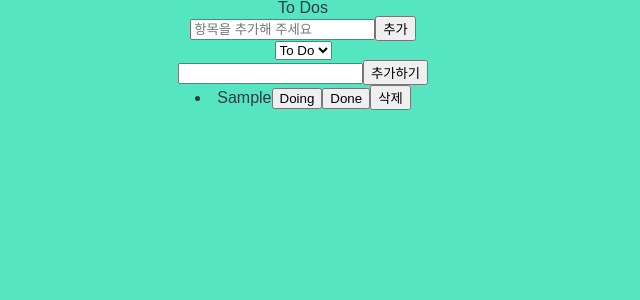
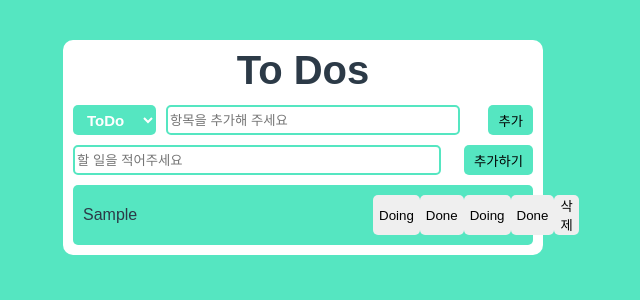
Before and after one commit to tea-hkim/react_master_class, a React (Create React App) app: page / in a window 1280 px wide. Both pictures are taken after typing "Sample" into the empty fields and a click on the button "추가하기". Shown: the top 300 px of the page, without its empty margins (337-977 px from the left). Built offline with nearby package versions, Linux system fonts and the light colour scheme.

Commit message:
feat Add category addition button

```diff
--- a/src/atoms.tsx
+++ b/src/atoms.tsx
@@ -1,15 +1,9 @@
 import { atom, selector } from "recoil";
-
-export enum Categories {
-  "ToDo" = "Todo",
-  "Doing" = "Doing",
-  "Done" = "Done",
-}
 
 export interface IToDo {
   text: string;
   id: number;
-  category: Categories;
+  category: string;
 }
 
 export const toDoState = atom<IToDo[]>({
@@ -26,12 +20,12 @@ export const toDoSelector = selector({
   },
 });
 
-export const categoryState = atom<Categories>({
+export const categoryState = atom({
   key: "categoryState",
-  default: Categories.ToDo,
+  default: "ToDo",
 });
 
 export const categoryListState = atom({
   key: "categoryList",
-  default: [Categories.ToDo, Categories.Doing, Categories.Done],
+  default: ["ToDo", "Doing", "Done"],
 });
--- a/src/components/Category.tsx
+++ b/src/components/Category.tsx
@@ -1,26 +1,67 @@
 import React from "react";
+import { useForm } from "react-hook-form";
 import { useRecoilState } from "recoil";
-import { Categories, categoryState } from "../atoms";
+import styled from "styled-components";
+import { categoryListState, categoryState } from "../atoms";
+import { FormBox } from "./CreateToDo";
+
+const SelectBox = styled.select`
+  border: none;
+  cursor: pointer;
+  border-radius: 5px;
+  padding: 0 10px;
+  height: 30px;
+  background-color: #55e6c1;
+  color: white;
+  font-weight: 700;
+  font-size: 15px;
+  margin-right: 10px;
+  &:hover {
+    background-color: #79bde4;
+  }
+  option {
+    background-color: white;
+    font-size: 15px;
+    color: #79bde4;
+    font-weight: 700;
+  }
+`;
+const CategoryBox = styled.div`
+  display: flex;
+  width: 100%;
+`;
+interface IForm {
+  newCate: string;
+}
 
 function Category() {
   const [category, setCategory] = useRecoilState(categoryState);
+  const [categoryList, setCategoryList] = useRecoilState(categoryListState);
 
   const onInput = (event: React.FormEvent<HTMLSelectElement>) => {
     setCategory(event.currentTarget.value as any);
   };
-
+  const { register, handleSubmit, setValue } = useForm<IForm>();
+  const onValid = ({ newCate }: IForm) => {
+    setCategoryList((prev) => {
+      const newCateList = [...prev, newCate];
+      localStorage.setItem("category", JSON.stringify(newCateList));
+      return newCateList;
+    });
+    setValue("newCate", "");
+  };
   return (
-    <>
-      <form>
-        <input type="text" placeholder="항목을 추가해 주세요" />
+    <CategoryBox>
+      <SelectBox value={category} onInput={onInput}>
+        {categoryList?.map((category) => (
+          <option value={category}>{category}</option>
+        ))}
+      </SelectBox>
+      <FormBox onSubmit={handleSubmit(onValid)}>
+        <input {...register("newCate")} placeholder="항목을 추가해 주세요" />
         <button>추가</button>
-      </form>
-      <select value={category} onInput={onInput}>
-        <option value={Categories.ToDo}>To Do</option>
-        <option value={Categories.Doing}>Doing</option>
-        <option value={Categories.Done}>Done</option>
-      </select>
-    </>
+      </FormBox>
+    </CategoryBox>
   );
 }
 
--- a/src/components/CreateToDo.tsx
+++ b/src/components/CreateToDo.tsx
@@ -1,11 +1,37 @@
 import React from "react";
 import { useForm } from "react-hook-form";
 import { useRecoilState, useRecoilValue } from "recoil";
+import styled from "styled-components";
 import { categoryState, toDoState } from "./../atoms";
 
 interface IForm {
   toDo: string;
 }
+
+export const FormBox = styled.form`
+  width: 100%;
+  display: flex;
+  justify-content: space-between;
+  align-items: center;
+  margin-bottom: 10px;
+  input {
+    border-radius: 5px;
+    min-width: 80%;
+    min-height: 30px;
+    border: 2px solid #55e6c1;
+  }
+  button {
+    border: none;
+    cursor: pointer;
+    border-radius: 5px;
+    padding: 0 10px;
+    height: 30px;
+    background-color: #55e6c1;
+    &:hover {
+      background-color: #79bde4;
+    }
+  }
+`;
 
 function CreateToDo() {
   const category = useRecoilValue(categoryState);
@@ -20,12 +46,13 @@ function CreateToDo() {
     setValue("toDo", "");
   };
   return (
-    <form onSubmit={handleSubmit(onValid)}>
+    <FormBox onSubmit={handleSubmit(onValid)}>
       <input
         {...register("toDo", { required: "Please write your to do list" })}
+        placeholder="할 일을 적어주세요"
       />
       <button>추가하기</button>
-    </form>
+    </FormBox>
   );
 }
 
--- a/src/components/ToDoList.tsx
+++ b/src/components/ToDoList.tsx
@@ -3,7 +3,7 @@ import CreateToDo from "./CreateToDo";
 import { useRecoilValue, useSetRecoilState } from "recoil";
 import Todo from "./Todo";
 import Category from "./Category";
-import { toDoState, toDoSelector } from "./../atoms";
+import { toDoState, toDoSelector, categoryListState } from "./../atoms";
 import styled from "styled-components";
 
 const Wrapper = styled.div`
@@ -11,17 +11,32 @@ const Wrapper = styled.div`
   flex-direction: column;
   justify-content: center;
   align-items: center;
-  color
+  background-color: white;
+  width: 480px;
+  margin: 5vh auto 0;
+  padding: 0 10px;
+  border-radius: 10px;
+  h1 {
+    font-size: 40px;
+    font-weight: 800;
+    margin: 10px 0 15px;
+  }
 `;
 
 function ToDoList() {
   const toDos = useRecoilValue(toDoSelector);
   const setToDoList = useSetRecoilState(toDoState);
+  const setCategoryList = useSetRecoilState(categoryListState);
   useEffect(() => {
     const toDoList = localStorage.getItem("todo");
+    const categoryList = localStorage.getItem("category");
     if (toDoList) {
       const parsedTodoList = JSON.parse(toDoList);
       setToDoList(parsedTodoList);
+    }
+    if (categoryList) {
+      const parsedCategoryList = JSON.parse(categoryList);
+      setCategoryList(parsedCategoryList);
     }
   }, []);
   return (
--- a/src/components/Todo.tsx
+++ b/src/components/Todo.tsx
@@ -1,9 +1,37 @@
 import React from "react";
-import { Categories, IToDo, toDoState } from "../atoms";
-import { useSetRecoilState } from "recoil";
+import { IToDo, toDoState } from "../atoms";
+import { useRecoilValue, useSetRecoilState } from "recoil";
+import styled from "styled-components";
+import { categoryListState } from "./../atoms";
+
+const ToDoBox = styled.li`
+  display: flex;
+  justify-content: space-between;
+  align-items: center;
+  width: 100%;
+  padding: 10px;
+  margin-bottom: 10px;
+  border-radius: 5px;
+  background-color: #55e6c1;
+`;
+
+const ButtonContainer = styled.div`
+  display: flex;
+  width: 150px;
+  justify-content: space-around;
+  button {
+    border: none;
+    cursor: pointer;
+    border-radius: 5px;
+    &:hover {
+      background-color: #479aca;
+    }
+  }
+`;
 
 function Todo({ text, category, id }: IToDo) {
   const setToDos = useSetRecoilState(toDoState);
+  const categoryList = useRecoilValue(categoryListState);
   const handleClick = (event: React.MouseEvent<HTMLButtonElement>) => {
     const {
       currentTarget: { name },
@@ -30,25 +58,38 @@ function Todo({ text, category, id }: IToDo) {
   };
 
   return (
-    <li>
+    <ToDoBox>
       <span>{text}</span>
-      {category !== Categories.ToDo && (
-        <button name={Categories.ToDo} onClick={handleClick}>
+      <ButtonContainer>
+        {category !== "ToDo" && (
+          <button name={"ToDo"} onClick={handleClick}>
             To do
           </button>
         )}
-      {category !== Categories.Doing && (
-        <button name={Categories.Doing} onClick={handleClick}>
+        {category !== "Doing" && (
+          <button name={"Doing"} onClick={handleClick}>
             Doing
           </button>
         )}
-      {category !== Categories.Done && (
-        <button name={Categories.Done} onClick={handleClick}>
+        {category !== "Done" && (
+          <button name={"Done"} onClick={handleClick}>
             Done
           </button>
         )}
+        {categoryList?.map((cate: string) => {
+          if (category !== cate) {
+            return (
+              <button name={cate} onClick={handleClick}>
+                {cate}
+              </button>
+            );
+          }
+          return null;
+        })}
+
         <button onClick={handleDelete}>삭제</button>
-    </li>
+      </ButtonContainer>
+    </ToDoBox>
   );
 }
 
```
Lines whose indentation alone changed are shown as unchanged.
